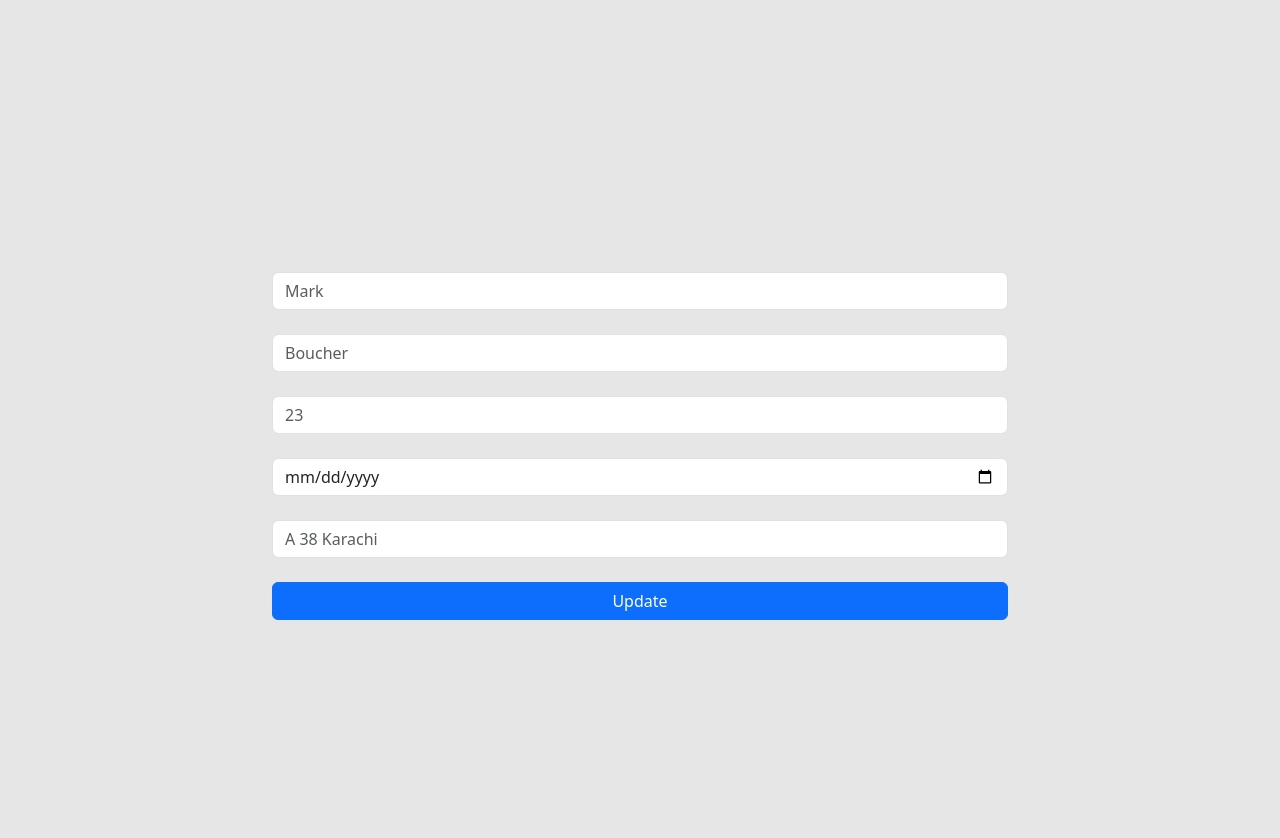
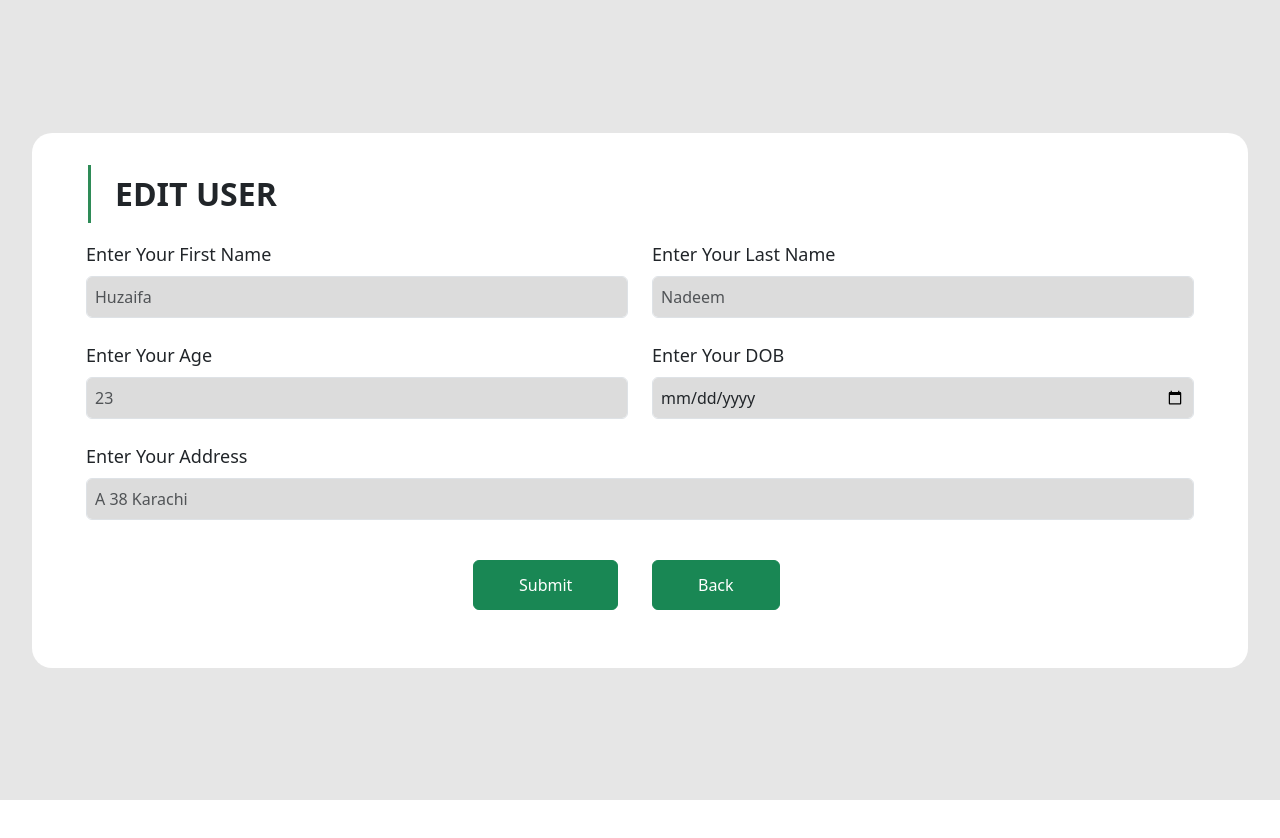
Before and after one commit to huzaifa2000/React-Crud-App, a React (Vite) app: page /EditUser in a window 1280 px wide. Shown: the top 838 px of the page. After the commit the page ends 800 px from the top, so only its background shows below. Built offline with nearby package versions, Linux system fonts and the light colour scheme.

Commit message:
UI & Routing completed

```diff
--- a/src/components/AddUser.jsx
+++ b/src/components/AddUser.jsx
@@ -3,7 +3,7 @@ import React, { useState } from "react";
 import { Button, Col, Form, Row } from "react-bootstrap";
 import "bootstrap/dist/css/bootstrap.min.css";
 import UserData from "./Users";
-import { useNavigate } from "react-router-dom";
+import { Link, useNavigate } from "react-router-dom";
 import { v4 as uuid } from "uuid";
 import "./AddUser.css";
 import Card from "react-bootstrap/Card";
@@ -50,10 +50,16 @@ const AddUser = ({ setUserList }) => {
         <Row>
           <Col className="px-4" lg="4">
             <h2 className="py-4 px-3">
-          <span className="ps-2">Add User Form</span>
+              <span
+                className="ps-2"
+                style={{
+                  fontWeight: "600",
+                }}
+              >
+                Add User
+              </span>
             </h2>
           </Col>
-
         </Row>
 
         <Form className="d-grid gap-2" style={{ margin: "10px" }}>
@@ -62,13 +68,13 @@ const AddUser = ({ setUserList }) => {
               <div className="label">
                 <Form.Label>Enter Your First Name</Form.Label>
               </div>
-            <Form.Group className="mb-3" controlId="formFirstName" >
+              <Form.Group className="mb-3" controlId="formFirstName">
                 <Form.Control
                   type="text"
                   placeholder="Huzaifa"
                   required
                   className="p-2"
-                style={{backgroundColor: "#dcdcdc"}}
+                  style={{ backgroundColor: "#dcdcdc" }}
                   onChange={(e) =>
                     setFormData({ ...formData, firstName: e.target.value })
                   }
@@ -86,7 +92,7 @@ const AddUser = ({ setUserList }) => {
                   placeholder="Nadeem"
                   required
                   className="p-2"
-                style={{backgroundColor: "#dcdcdc"}}
+                  style={{ backgroundColor: "#dcdcdc" }}
                   onChange={(e) =>
                     setFormData({ ...formData, lastName: e.target.value })
                   }
@@ -106,7 +112,7 @@ const AddUser = ({ setUserList }) => {
                   placeholder="23"
                   required
                   className="p-2"
-                style={{backgroundColor: "#dcdcdc"}}
+                  style={{ backgroundColor: "#dcdcdc" }}
                   onChange={(e) =>
                     setFormData({ ...formData, age: e.target.value })
                   }
@@ -123,7 +129,7 @@ const AddUser = ({ setUserList }) => {
                   type="date"
                   required
                   className="p-2"
-                style={{backgroundColor: "#dcdcdc"}}
+                  style={{ backgroundColor: "#dcdcdc" }}
                   onChange={(e) =>
                     setFormData({ ...formData, DOB: e.target.value })
                   }
@@ -143,7 +149,7 @@ const AddUser = ({ setUserList }) => {
                   placeholder="A 38 Karachi"
                   required
                   className="p-2"
-                style={{backgroundColor: "#dcdcdc"}}
+                  style={{ backgroundColor: "#dcdcdc" }}
                   onChange={(e) =>
                     setFormData({ ...formData, address: e.target.value })
                   }
@@ -155,7 +161,7 @@ const AddUser = ({ setUserList }) => {
           <Row className="my-3">
             <Col lg="4"></Col>
 
-          <Col lg="4">
+            <Col lg="2">
               <Button
                 className="btn-size btn-success"
                 onClick={(e) => handleSubmit(e)}
@@ -163,6 +169,12 @@ const AddUser = ({ setUserList }) => {
               >
                 Submit
               </Button>
+            </Col>
+
+            <Col lg="2">
+              <Link to="/">
+                <Button className="d-flex justify-content-start btn-size btn-success">Back</Button>
+              </Link>
             </Col>
           </Row>
         </Form>
--- /dev/null
+++ b/src/components/EditUser.css
@@ -0,0 +1,43 @@
+.input-field-color{
+    background-color: #dcdcdc;
+}
+
+
+.container{
+	max-width: 1230px;
+	width: 100%;
+}
+
+h1{
+	font-weight: 700;
+	font-size: 45px;
+	font-family: 'Roboto', sans-serif;
+}
+
+.header{
+	margin-bottom: 50px;
+}
+
+.btn-size{
+    padding: 12px 45px;
+}
+
+.label{
+    font-size: 17px;
+    text-align: left;
+    font-size: large;
+}
+
+.form-group input{
+    background-color: #dcdcdc;
+}
+
+h2{
+    font-weight: 600;
+    /* font-size: 14px; */
+    text-transform: uppercase;
+    border-left-style: solid;
+    border-left-color: #2E8B57;
+    line-height: 10px;
+    text-align: left;
+}
--- a/src/components/EditUser.jsx
+++ b/src/components/EditUser.jsx
@@ -3,12 +3,14 @@ import React, { useEffect, useState } from "react";
 import { Button, Form } from "react-bootstrap";
 import "bootstrap/dist/css/bootstrap.min.css";
 import UserData from "./Users";
-import { useNavigate } from "react-router-dom";
+import { Link, useNavigate } from "react-router-dom";
+import Card from "react-bootstrap/Card";
+import { Col, Row } from "react-bootstrap";
+import "./EditUser.css";
 // import { v4 as uuid } from "uuid";
 
 // eslint-disable-next-line react/prop-types
-const EditUser = ({userList}) => {
-
+const EditUser = ({ userList }) => {
   // const [firstName, setFirstName] = useState("");
   // const [lastName, setLastName] = useState("");
   // const [age, setAge] = useState("");
@@ -44,14 +46,13 @@ const EditUser = ({userList}) => {
   //   setId(localStorage.getItem("id"));
   // }, []);
 
-
   const [formData, setFormData] = useState({
     firstName: "",
     lastName: "",
     age: "",
     DOB: "",
     address: "",
-    id: ""
+    id: "",
   });
 
   const navigate = useNavigate();
@@ -63,7 +64,6 @@ const EditUser = ({userList}) => {
   //   let updatedUserList = userList.map(Users =>
   //     Users.id === formData.id ? formData : Users
   //   );
-
 
   //   navigate("/");
   // };
@@ -87,13 +87,12 @@ const EditUser = ({userList}) => {
     navigate("/");
   };
 
-
   // console.log(updatedUserList);
 
   useEffect(() => {
     const id = formData.id;
     // eslint-disable-next-line react/prop-types
-    const user = userList.find(user => user.id === id);
+    const user = userList.find((user) => user.id === id);
     console.log(id);
 
     if (user) {
@@ -101,64 +100,135 @@ const EditUser = ({userList}) => {
     }
   }, [formData.id, userList]);
 
+  return (
+    <Card className="w-100">
+      <div className="container">
+        <Row>
+          <Col className="px-4" lg="4">
+            <h2 className="py-4 px-3">
+              <span className="ps-2">Edit User</span>
+            </h2>
+          </Col>
+        </Row>
 
-  return (
-    <div>
-      <Form className="d-grid gap-2" style={{ margin: "15rem" }}>
+        <Form className="d-grid gap-2" style={{ margin: "10px" }}>
+          <Row>
+            <Col lg="6">
+              <div className="label">
+                <Form.Label>Enter Your First Name</Form.Label>
+              </div>
               <Form.Group className="mb-3" controlId="formFirstName">
                 <Form.Control
                   type="text"
-            placeholder="Mark"
+                  placeholder="Huzaifa"
                   required
+                  className="p-2 input-field-color"
                   value={formData.firstName}
-            onChange={(e) => setFormData({ ...formData, firstName: e.target.value })}
+                  onChange={(e) =>
+                    setFormData({ ...formData, firstName: e.target.value })
+                  }
                 />
               </Form.Group>
+            </Col>
 
+            <Col lg="6">
+              <div className="label mx-10">
+                <Form.Label>Enter Your Last Name</Form.Label>
+              </div>
               <Form.Group className="mb-3" controlId="formLastName">
                 <Form.Control
                   type="text"
-            placeholder="Boucher"
+                  placeholder="Nadeem"
                   required
+                  className="p-2 input-field-color"
                   value={formData.lastName}
-            onChange={(e) => setFormData({ ...formData, lastName: e.target.value })}
+                  onChange={(e) =>
+                    setFormData({ ...formData, lastName: e.target.value })
+                  }
                 />
               </Form.Group>
+            </Col>
+          </Row>
 
+          <Row>
+            <Col lg="6">
+              <div className="label">
+                <Form.Label>Enter Your Age</Form.Label>
+              </div>
               <Form.Group className="mb-3" controlId="formAge">
                 <Form.Control
                   type="number"
                   placeholder="23"
                   required
+                  className="p-2 input-field-color"
                   value={formData.age}
-            onChange={(e) => setFormData({ ...formData, age: e.target.value })}
+                  onChange={(e) =>
+                    setFormData({ ...formData, age: e.target.value })
+                  }
                 />
               </Form.Group>
+            </Col>
 
+            <Col lg="6">
+              <div className="label me-3">
+                <Form.Label>Enter Your DOB</Form.Label>
+              </div>
               <Form.Group className="mb-3" controlId="formDOB">
                 <Form.Control
                   type="date"
                   required
+                  className="p-2 input-field-color"
                   value={formData.DOB}
-            onChange={(e) => setFormData({ ...formData, DOB: e.target.value })}
+                  onChange={(e) =>
+                    setFormData({ ...formData, DOB: e.target.value })
+                  }
                 />
               </Form.Group>
+            </Col>
+          </Row>
 
+          <Row>
+            <Col lg="12">
+              <div className="label">
+                <Form.Label>Enter Your Address</Form.Label>
+              </div>
               <Form.Group className="mb-3" controlId="formAddress">
                 <Form.Control
                   type="text"
                   placeholder="A 38 Karachi"
                   required
+                  className="p-2 input-field-color"
                   value={formData.address}
-            onChange={(e) => setFormData({ ...formData, address: e.target.value })}
+                  onChange={(e) =>
+                    setFormData({ ...formData, address: e.target.value })
+                  }
                 />
               </Form.Group>
+            </Col>
+          </Row>
 
-        <Button onClick={(e) => handleSubmit(e)} type="submit">
-          Update
+          <Row className="my-3">
+            <Col lg="4"></Col>
+
+            <Col lg="2">
+              <Button
+                className="btn-size btn-success"
+                onClick={(e) => handleSubmit(e)}
+                type="submit"
+              >
+                Submit
               </Button>
+            </Col>
+
+            <Col lg="2">
+              <Link to="/">
+                <Button className="d-flex justify-content-start btn-size btn-success">Back</Button>
+              </Link>
+            </Col>
+          </Row>
         </Form>
       </div>
+    </Card>
   );
 };
 
--- a/src/components/UserTable.css
+++ b/src/components/UserTable.css
@@ -20,7 +20,7 @@ th, td{
 
 h4{
     font-weight: 600;
-    font-size: 14px;
+    /* font-size: 14px; */
     text-transform: uppercase;
     border-left-style: solid;
     border-left-color: #2E8B57;
--- a/src/components/UserTable.jsx
+++ b/src/components/UserTable.jsx
@@ -37,10 +37,10 @@ const UserTable = ({ userList }) => {
         <Card className="w-100">
           <div className="d-flex justify-content-between px-3">
             <h4>
-              <span className="ps-2">User Info</span>
+              <span className="ps-4">User Info</span>
             </h4>
             <Link to="AddUser">
-              <Button className="btn-success">+Add User</Button>
+              <Button className="btn-success" style={{padding: '12px 45px'}}>+ Add User</Button>
             </Link>
           </div>
           <Card.Body>
```
Lines whose indentation alone changed are shown as unchanged.
